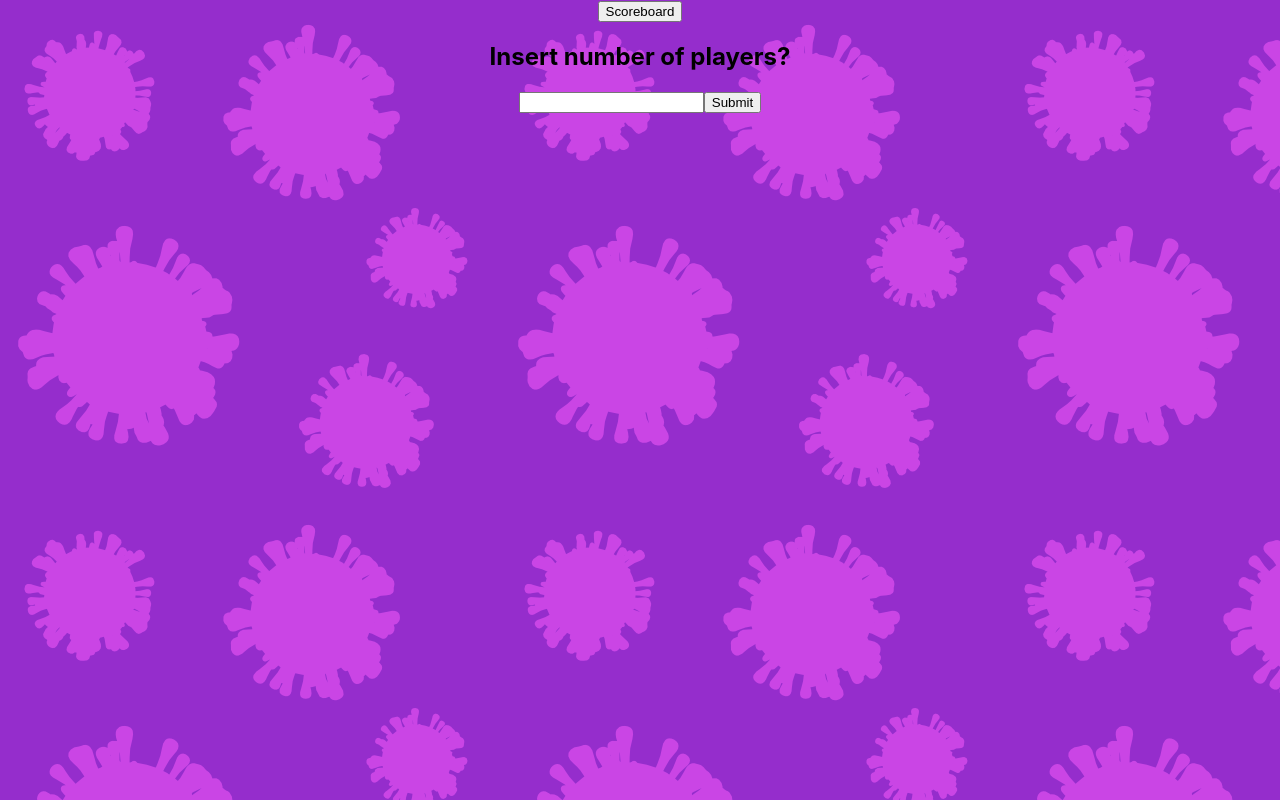
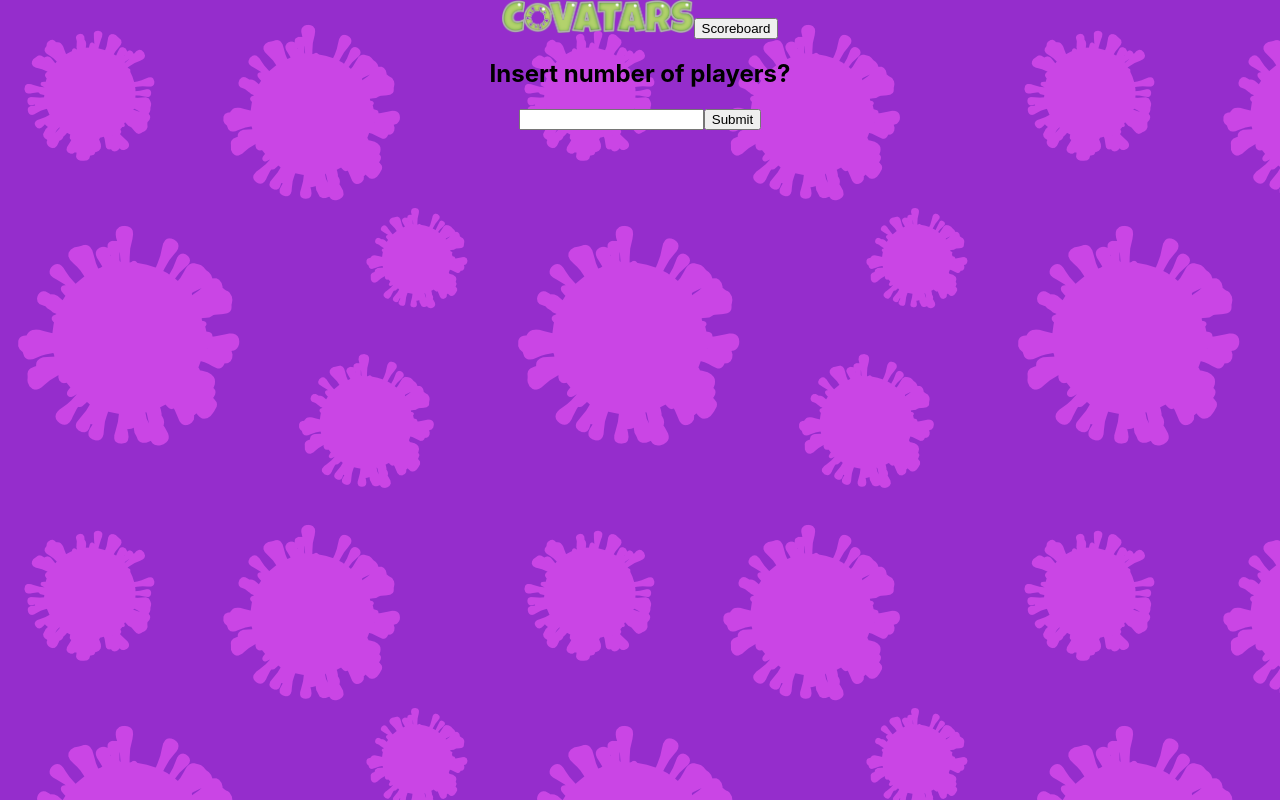
Before and after one commit to MagoroGraphics/covatars-remastered, a React (Create React App) app: page / in a window 1280 px wide. Built offline with nearby package versions, Linux system fonts and the light colour scheme.

Commit message:
Adds logo

```diff
--- a/src/components/PlayerCreation.tsx
+++ b/src/components/PlayerCreation.tsx
@@ -15,6 +15,11 @@ const MainWrapper = styled.div`
   width: 100%;
   background-image: url(icons/background_tile.png);
 `;
+
+const CovatarsLogo = styled.img`
+  width:15vw;
+  height: auto;
+`
 
 const PlayerCreation = (props: PlayerCreationProps) => {
   const [step, setStep] = useState("PlayerNumberInput");
@@ -54,6 +59,7 @@ const PlayerCreation = (props: PlayerCreationProps) => {
 
   return (
     <MainWrapper>
+      <CovatarsLogo src="icons/covatars_logo.png"/>
       {step !== "Game" && (
         <button onClick={() => handleOnClick("Scoreboard")}>Scoreboard</button>
       )}
```
